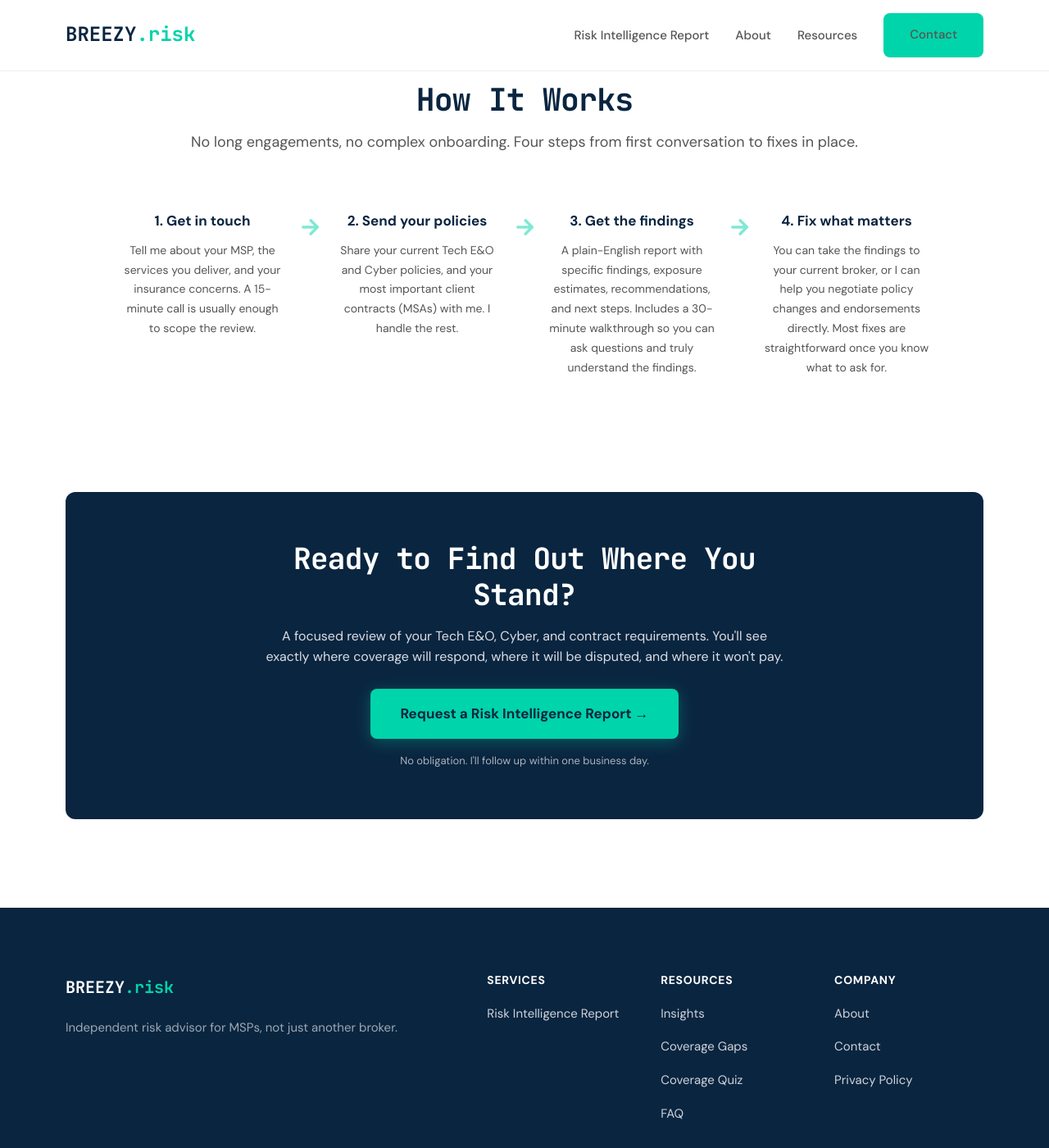
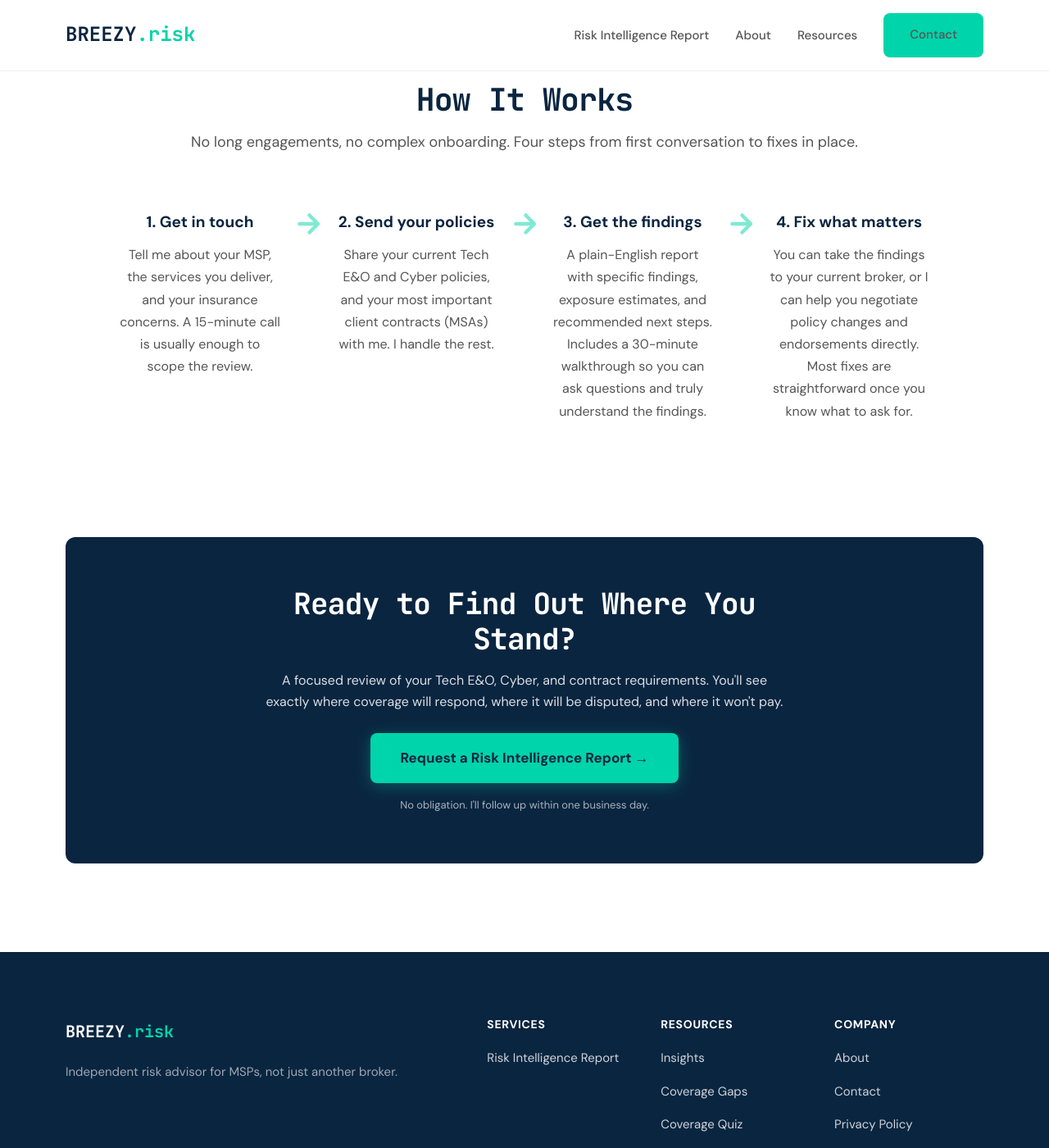
Before and after one commit to joeproe1/breezyins.com, a Jekyll site: the page built from risk-intelligence-report.html, in a window 1280 px wide and 1400 px high, scrolled down 1660 px. Shown: the whole window at 82% size. Built offline with Jekyll 4.4.1, drawn with Linux system fonts in a browser that asks for light colours.

Commit message:
Larger arrows, bigger fonts, tighten step 3 copy
Arrows: 28px to 36px, aligned higher to center on titles.
Titles: 17px to 19px. Body: 14px to 16px.
Step 3: 'recommended next steps' instead of separate items.

Co-Authored-By: Claude Opus 4.6 <noreply@anthropic.com>

```diff
--- a/risk-intelligence-report.html
+++ b/risk-intelligence-report.html
@@ -252,23 +252,23 @@ permalink: /risk-intelligence-report/
 .rir-step-arrow{
   display: flex;
   align-items: center;
-  margin-top: 28px;
+  margin-top: 20px;
   color: rgba(0, 212, 170, 0.5);
   font-size: 0;
   line-height: 0;
 }
 .rir-step-arrow svg{
-  width: 28px;
-  height: 28px;
+  width: 36px;
+  height: 36px;
 }
 .rir-step strong{
   display: block;
-  font-size: 17px;
+  font-size: 19px;
   color: var(--primary);
   margin-bottom: 10px;
 }
 .rir-step p{
-  font-size: 14px;
+  font-size: 16px;
   color: var(--text-secondary);
   line-height: 1.7;
   margin: 0;
@@ -559,7 +559,7 @@ permalink: /risk-intelligence-report/
       <div class="rir-step-arrow" aria-hidden="true"><svg viewBox="0 0 24 24" fill="none" stroke="currentColor" stroke-width="3" stroke-linecap="round" stroke-linejoin="round"><path d="M5 12h14M13 5l7 7-7 7"/></svg></div>
       <div class="rir-step">
         <strong>3. Get the findings</strong>
-        <p>A plain-English report with specific findings, exposure estimates, recommendations, and next steps. Includes a 30-minute walkthrough so you can ask questions and truly understand the findings.</p>
+        <p>A plain-English report with specific findings, exposure estimates, and recommended next steps. Includes a 30-minute walkthrough so you can ask questions and truly understand the findings.</p>
       </div>
       <div class="rir-step-arrow" aria-hidden="true"><svg viewBox="0 0 24 24" fill="none" stroke="currentColor" stroke-width="3" stroke-linecap="round" stroke-linejoin="round"><path d="M5 12h14M13 5l7 7-7 7"/></svg></div>
       <div class="rir-step">
```
